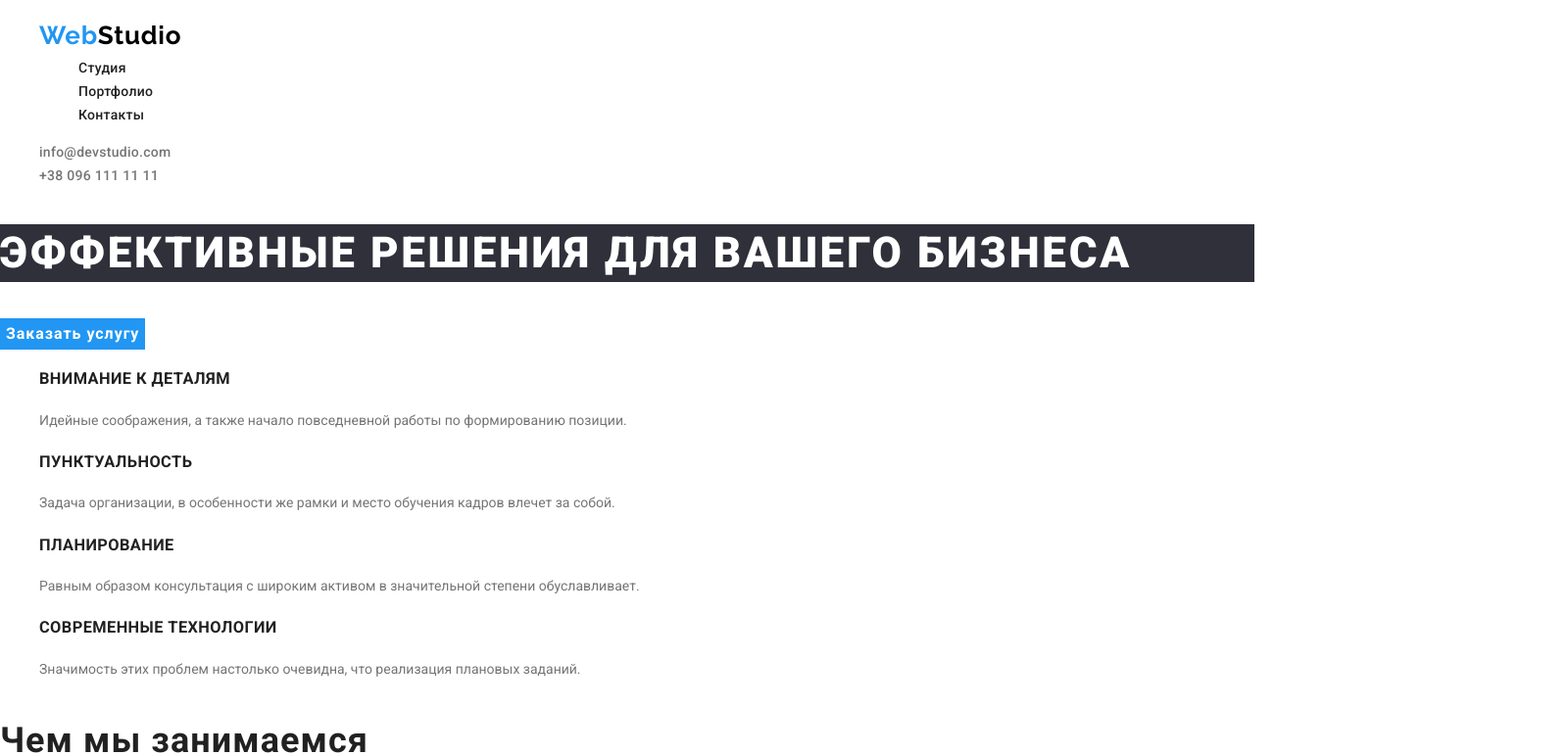
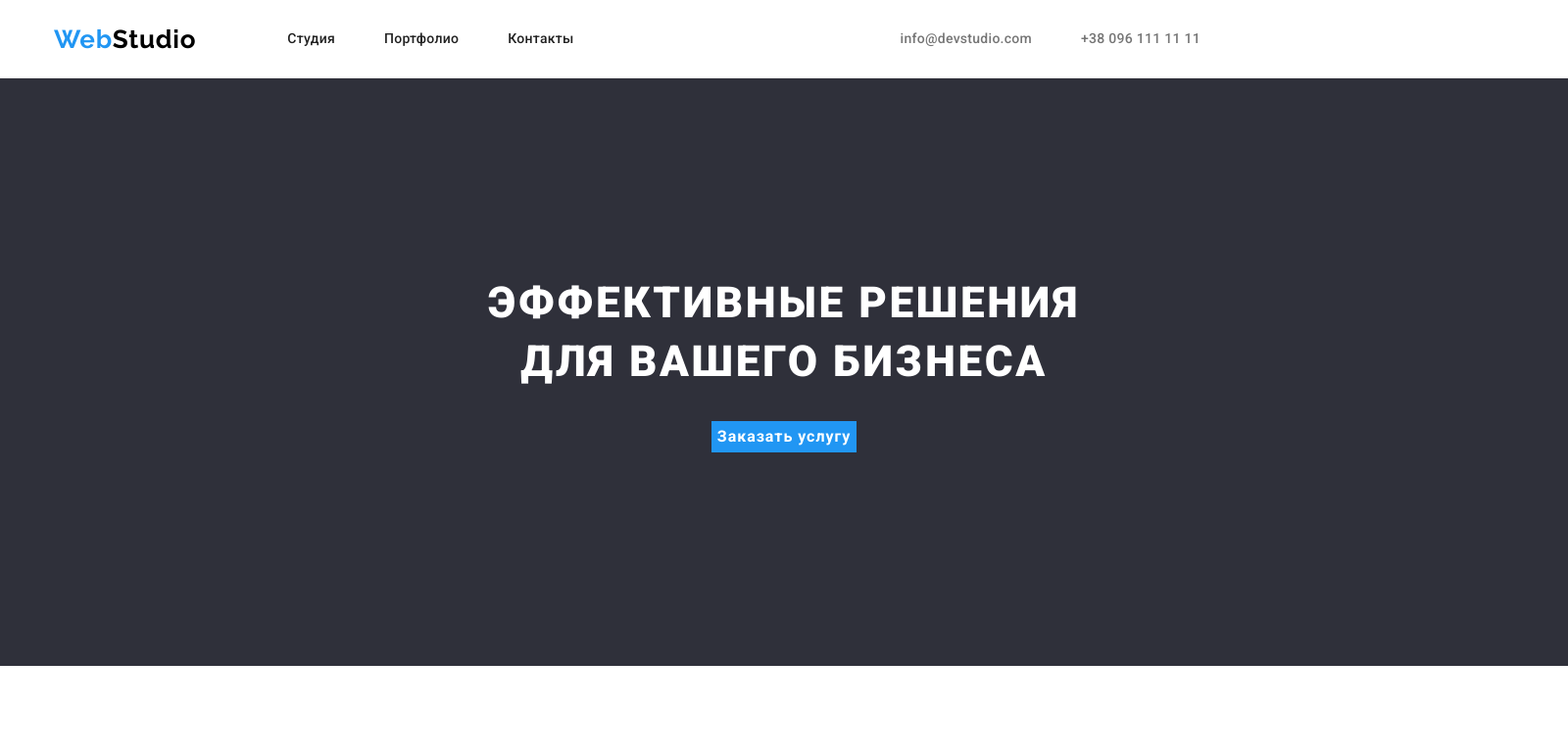
Before and after one commit to AndriiShliakhta/hw2-1, a plain HTML site: page index.html in a window 1280 px wide. Shown: the top 771 px of the page at 98% size, 1600 px wide, since content can reach past the window. Drawn offline with nearby package versions, Linux system fonts and the light colour scheme.

Commit message:
Елементи розміщено на свої місця

```diff
--- a/css/styles.css
+++ b/css/styles.css
@@ -18,9 +18,7 @@ body {
   color: var(--primary-text-color);
   font-family: "Roboto", sans-serif;
   font-size: 14px;
-  font-weight: 400;
   line-height: 1.71;
-  font-style: normal;
 }
 h1,
 h2,
@@ -29,13 +27,19 @@ h4,
 h5,
 h6 {
   color: var(--title-text-color);
+  margin: 0;
 }
 a {
   text-decoration: none;
-  font-style: normal;
 }
-ul {
+a:visited {
+  color: inherit;
+}
+ul,
+p {
   list-style: none;
+  padding: 0;
+  margin: 0;
 }
 h2 {
   font-size: 36px;
@@ -48,35 +52,87 @@ h2 {
   font-weight: 700;
   letter-spacing: 0.78px;
 }
-header .logo {
+.container,
+.section {
+  width: 1170px;
+  margin: auto;
+  padding: 94px 0;
+}
+.section.hero-section,
+.footer {
+  width: 1600px;
+}
+.header-container {
+  height: 80px;
+  box-sizing: border-box;
+  display: flex;
+  justify-content: space-between;
+  align-items: center;
+  padding: 0;
+}
+.header-nav {
+  display: flex;
+  align-items: center;
+}
+
+.container .logo {
   color: #000000;
+  box-sizing: border-box;
+  margin: 0;
+  margin-right: 93px;
 }
 .logo span {
   color: var(--accent-color);
 }
+.menu-list {
+  display: flex;
+}
 .menu-item {
+  height: inherit;
   color: var(--title-text-color);
   font-weight: 500;
   letter-spacing: 0.28px;
+}
+.item-link {
+  padding: 30px 0;
+}
+.menu-item:not(:last-child),
+.contact-item:not(:last-child) {
+  margin-right: 50px;
+}
+.contact-list {
+  display: flex;
 }
 .contact-item {
   font-weight: 500;
   letter-spacing: 0.28px;
 }
-.menu-item:hover,
-.contact-item:hover,
-.menu-item:focus,
-.contact-item:focus {
+.item-link:hover,
+.contact-item-link:hover,
+.item-link:focus,
+.contact-item-link:focus,
+.footer-contact-item:hover,
+.footer-contact-item:focus {
   color: var(--accent-color);
+  outline: none;
+}
+.hero-section {
+  background-color: var(--dark-grey-background);
+  text-align: center;
+  height: 600px;
+  vertical-align: middle;
+  padding: 200px 0;
 }
 .hero-section h1 {
   color: var(--white-color);
-  background-color: var(--dark-grey-background);
   text-transform: uppercase;
   font-size: 44px;
   font-weight: 900;
   line-height: 1.36; /* 136.364% */
   letter-spacing: 2.64px;
+  width: 696px;
+  margin: auto;
+  margin-bottom: 30px;
 }
 .hero-section button {
   color: var(--white-color);
@@ -86,35 +142,70 @@ header .logo {
   font-weight: 700;
   line-height: 1.87;
   letter-spacing: 0.96px;
+  cursor: pointer;
+}
+.quality-section {
+  padding-bottom: 0;
+}
+.quality-list {
+  display: flex;
+  justify-content: space-between;
+}
+.quality-item:not(:last-child) {
+  margin-right: 30px;
 }
 .quality-item h3 {
   font-weight: 700;
   letter-spacing: 0.42px;
   text-transform: uppercase;
+  margin-bottom: 10px;
+}
+.products-section {
+  text-align: center;
+}
+.products-section h2,
+.our-team-section h2 {
+  margin-bottom: 50px;
+}
+.products-list {
+  display: flex;
+  justify-content: space-between;
 }
 .our-team-section {
   background-color: var(--grey-background);
+  text-align: center;
 }
 .team-list h3 {
   font-size: 16px;
   font-weight: 500;
   letter-spacing: 0.48px;
 }
+.team-list {
+  display: flex;
+  justify-content: space-between;
+}
 .team-list p {
   font-size: 16px;
 
   letter-spacing: 0.48px;
 }
-footer {
+.footer {
+  margin: auto;
   background-color: var(--dark-grey-background);
   color: var(--white-color);
+  padding: 60px 0 60px 215px;
 }
-footer a,
-footer p {
+.address-logo,
+.address-logo .logo {
   color: var(--white-color);
+  letter-spacing: 0.42px;
   font-style: normal;
-  letter-spacing: 0.42px;
+}
+.logo {
+  margin-bottom: 20px;
 }
 .footer-contact-item {
   color: var(--white-transparent-color);
+  font-style: normal;
+  margin-top: 9px;
 }
--- a/index.html
+++ b/index.html
@@ -21,24 +21,34 @@
     <link rel="stylesheet" href="css/styles.css" />
   </head>
   <body>
-    <header>
+    <header class="container header-container">
       <nav>
-        <ul>
+        <ul class="header-nav">
           <li>
             <a href="./index.html" class="logo"><span>Web</span>Studio</a>
           </li>
           <li>
             <ul class="menu-list">
-              <li class="menu-item"><a>Студия</a></li>
-              <li class="menu-item"><a>Портфолио</a></li>
-              <li class="menu-item"><a>Контакты</a></li>
+              <li class="menu-item">
+                <a class="item-link" href="">Студия</a>
+              </li>
+              <li class="menu-item">
+                <a class="item-link" href="">Портфолио</a>
+              </li>
+              <li class="menu-item">
+                <a class="item-link" href="">Контакты</a>
+              </li>
             </ul>
           </li>
         </ul>
       </nav>
       <ul class="contact-list">
-        <li class="contact-item"><a>info@devstudio.com</a></li>
-        <li class="contact-item"><a>+38 096 111 11 11</a></li>
+        <li class="contact-item">
+          <a class="contact-item-link" href="">info@devstudio.com</a>
+        </li>
+        <li class="contact-item">
+          <a class="contact-item-link" href="">+38 096 111 11 11</a>
+        </li>
       </ul>
     </header>
     <main>
@@ -80,10 +90,10 @@
           </li>
         </ul>
       </section>
-      <section class="section">
+      <section class="section products-section">
         <h2>Чем мы занимаемся</h2>
-        <ul>
-          <li>
+        <ul class="products-list">
+          <li class="products-item">
             <a href=""
               ><img
                 src="./images/functional-1.jpg"
@@ -91,7 +101,7 @@
                 width="370"
             /></a>
           </li>
-          <li>
+          <li class="products-item">
             <a href=""
               ><img
                 src="./images/functional-2.jpg"
@@ -99,7 +109,7 @@
                 width="370"
             /></a>
           </li>
-          <li>
+          <li class="products-item">
             <a href=""
               ><img
                 src="./images/functional-3.jpg"
@@ -112,7 +122,7 @@
       <section class="section our-team-section">
         <h2>Наша команда</h2>
         <ul class="team-list">
-          <li>
+          <li class="team-item">
             <img
               src="./images/team-member-1.jpg"
               alt="Член команди 1"
@@ -121,7 +131,7 @@
             <h3>Игорь Демьяненко</h3>
             <p>Product Designer</p>
           </li>
-          <li>
+          <li class="team-item">
             <img
               src="./images/team-member-2.jpg"
               alt="Член команди 2"
@@ -130,7 +140,7 @@
             <h3>Ольга Репина</h3>
             <p>Frontend Developer</p>
           </li>
-          <li>
+          <li class="team-item">
             <img
               src="./images/team-member-3.jpg"
               alt="Член команди 3"
@@ -139,7 +149,7 @@
             <h3>Николай Тарасов</h3>
             <p>Marketing</p>
           </li>
-          <li>
+          <li class="team-item">
             <img
               src="./images/team-member-4.jpg"
               alt="Член команди 4"
@@ -151,8 +161,8 @@
         </ul>
       </section>
     </main>
-    <footer>
-      <address>
+    <footer class="footer">
+      <address class="address-logo">
         <a href="./index.html" class="logo"><span>Web</span>Studio</a>
         <p>г. Киев, пр-т Леси Украинки, 26</p>
       </address>
```
